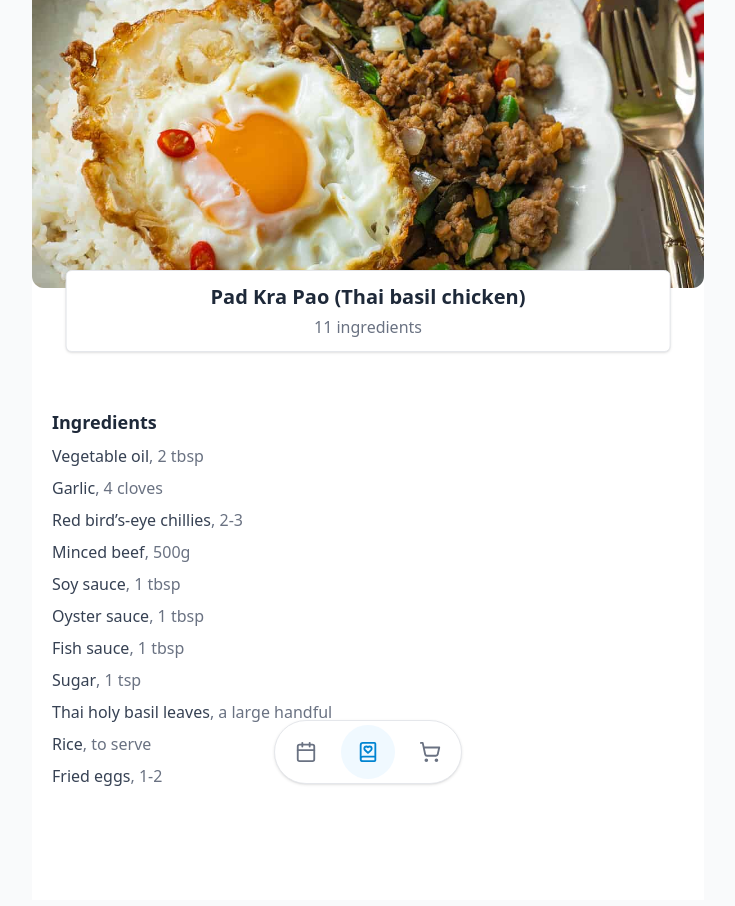
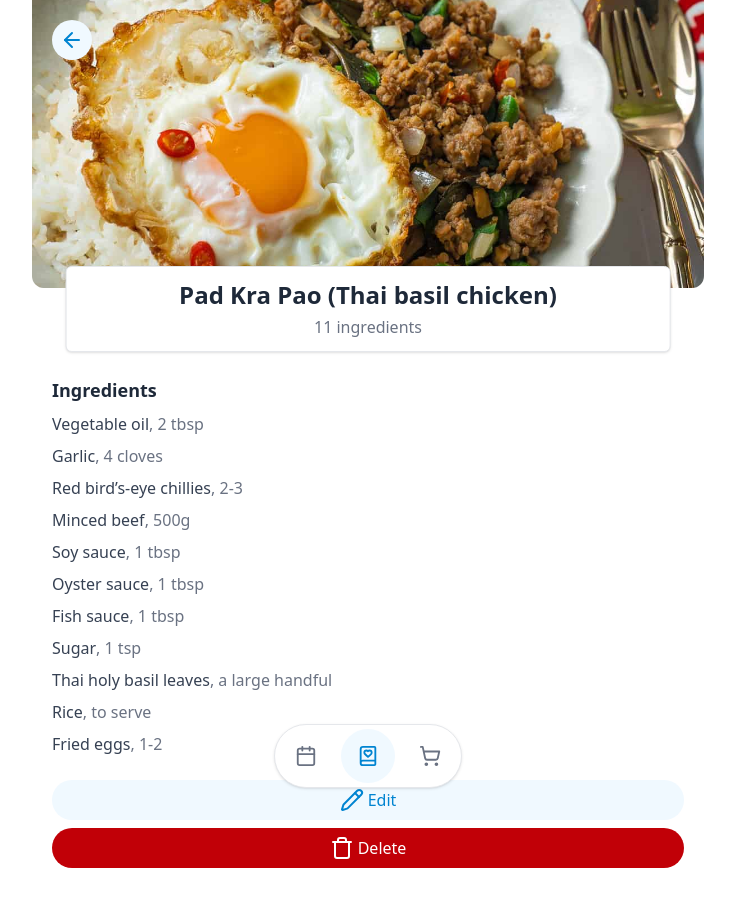
Before and after one commit to lylapitajen/meal-planning-app, a SvelteKit app: page /recipes/pad-kra-pao in a window 1280 px wide. Shown: the top 906 px of the page, without its empty margins (272-1007 px from the left). Built offline with nearby package versions, Linux system fonts and the light colour scheme.

Commit message:
added destructive button variants + various tiny tiny styling changes

```diff
--- a/package.json
+++ b/package.json
@@ -16,6 +16,7 @@
 		"@sveltejs/adapter-auto": "^7.0.0",
 		"@sveltejs/kit": "^2.50.1",
 		"@sveltejs/vite-plugin-svelte": "^6.2.4",
+		"@types/lodash-es": "^4.17.12",
 		"eslint": "^9.39.2",
 		"globals": "^17.1.0",
 		"svelte": "^5.48.2",
@@ -27,6 +28,7 @@
 	"dependencies": {
 		"@lucide/svelte": "^0.563.1",
 		"@tailwindcss/vite": "^4.1.18",
+		"lodash-es": "^4.17.23",
 		"tailwindcss": "^4.1.18"
 	}
 }
--- a/src/app.css
+++ b/src/app.css
@@ -1,27 +1,27 @@
 @import 'tailwindcss';
-
-body {
-  @apply bg-gray-50;
-}
 
 @theme {
   /* BACKGROUNDS */
   --color-bg-default: var(--color-white);
   --color-bg-accent: var(--color-sky-600);
   --color-bg-accent-light: var(--color-sky-50);
+  --color-bg-negative: var(--color-red-700);
+  --color-bg-negative-light: var(--color-red-50);
   /* FOREGROUNDS */
   --color-fg-default: var(--color-gray-800);
   --color-fg-secondary: var(--color-gray-700);
   --color-fg-tertiary: var(--color-gray-500);
   --color-fg-accent: var(--color-sky-600);
+  --color-fg-negative: var(--color-red-700);
   --color-fg-onAccent: var(--color-white);
+  --color-fg-onNegative: var(--color-white);
 
   /* BORDERS */
   --color-border-default: var(--color-gray-200);
 }
 
 h1 {
-  @apply text-xl font-semibold;
+  @apply text-2xl font-semibold;
 }
 
 .main-container {
--- a/src/lib/components/Button.svelte
+++ b/src/lib/components/Button.svelte
@@ -1,10 +1,13 @@
 <script lang="ts">
   import type { HTMLButtonAttributes } from 'svelte/elements';
+  import { omit } from 'lodash-es';
 
   type Props = HTMLButtonAttributes & {
-    variant: 'primary' | 'secondary' | 'tertiary';
+    variant?: 'primary' | 'secondary' | 'tertiary';
     size?: 'sm' | 'lg';
     iconOnly?: boolean;
+    className?: string;
+    destructive?: boolean;
   };
 
   // type ButtonProps = {
@@ -14,37 +17,56 @@
   //   type: HTMLButtonElement['type'];
   // };
 
-  let { variant = 'primary', size, iconOnly = false, children, ...props }: Props = $props();
-  let className = $derived.by(() => {
-    return `${variant} ${size || ''} ${iconOnly ? 'icon-only' : ''}`.trim();
+  let {
+    variant = 'primary',
+    size,
+    className,
+    iconOnly = false,
+    destructive = false,
+    children,
+    ...props
+  }: Props = $props();
+  let allClasses = $derived.by(() => {
+    return `${className} ${variant} ${size || ''} ${iconOnly ? 'icon-only' : ''} ${destructive && 'destructive'}`.trim();
   });
 </script>
 
-<button aria-label="button" class={className} {...props}>{@render children?.()}</button>
+<button aria-label="button" class={allClasses} {...omit(props, ['class'])}>{@render children?.()}</button>
 
 <style>
   @reference "../../app.css";
 
   button {
-    @apply py-2 px-4 rounded-lg inline-flex gap-1 font-medium justify-center items-center cursor-pointer [&>svg]:size-3.5;
+    @apply py-2 px-4 rounded-full inline-flex gap-1 font-medium justify-center items-center cursor-pointer [&>svg]:size-3.5;
   }
-  .icon-only {
-    @apply size-10 p-0;
-  }
+  /* COLOR VARIANTS */
 
   .primary {
     @apply bg-bg-accent text-fg-onAccent;
+  }
+  .primary.destructive {
+    @apply bg-bg-negative text-fg-onNegative;
   }
 
   .secondary {
     @apply text-fg-accent bg-bg-accent-light;
   }
+  .secondary.destructive {
+    @apply bg-bg-negative-light text-fg-negative;
+  }
 
   .tertiary {
     @apply bg-white text-fg-accent;
   }
+  .tertiary.destructive {
+    @apply text-fg-negative;
+  }
+  /* SIZE VARIANTS */
+  .icon-only {
+    @apply size-10 p-0;
+  }
   .sm {
-    @apply py-1.5 px-3 text-sm;
+    @apply py-1.5 px-3.5 text-sm;
   }
   .sm.icon-only {
     @apply size-8 p-0;
--- a/src/lib/components/Nav.svelte
+++ b/src/lib/components/Nav.svelte
@@ -37,7 +37,7 @@
 </script>
 
 <nav
-  class="flex gap-2 items-center p-1 rounded-full bg-bg-default shadow-sm border border-border-default fixed bottom-4 left-1/2 -translate-x-1/2"
+  class="flex gap-2 items-center p-1 rounded-full bg-bg-default shadow-sm border border-border-default fixed bottom-3 left-1/2 -translate-x-1/2"
 >
   {#each navItems as { icon, href }}
     {@const Icon = icon}
--- a/src/lib/components/RecipeCard.svelte
+++ b/src/lib/components/RecipeCard.svelte
@@ -5,11 +5,10 @@
   let { id, title, ingredients, images, slug } = $props();
 </script>
 
-<a href="/recipes/{slug}" class="flex gap-4 p-4 rounded-md border border-border-default items-center">
+<a href="/recipes/{slug}" class="flex gap-4 p-4 rounded-lg border border-border-default items-center shadow-2xs">
   <img src={images?.[0]} alt="Recipe" class="h-16! w-16! rounded object-cover" />
   <div>
     <h2 class="text-lg text-fg-default font-semibold">{title}</h2>
     <p class="text-fg-tertiary">{displayIngredientsInfo(ingredients, true)}</p>
   </div>
-  §
 </a>
--- a/src/routes/recipes/+page.svelte
+++ b/src/routes/recipes/+page.svelte
@@ -1,12 +1,17 @@
 <script lang="ts">
   import type { Recipe } from '$lib/types';
   import RecipeCard from '$lib/components/RecipeCard.svelte';
+  import Button from '$lib/components/Button.svelte';
+  import { Plus } from '@lucide/svelte';
 
   let { data } = $props();
 </script>
 
 <div class="main-container">
-  <h1>Recipes</h1>
+  <div class="flex justify-between items-center">
+    <h1>Recipes</h1>
+    <Button><Plus />New recipe</Button>
+  </div>
   <div class="flex flex-col gap-2">
     {#each data.recipes as recipe}
       <RecipeCard {...recipe} />
--- a/src/routes/recipes/[slug]/+page.svelte
+++ b/src/routes/recipes/[slug]/+page.svelte
@@ -1,22 +1,31 @@
 <script lang="ts">
   import { page } from '$app/state';
+  import { goto } from '$app/navigation';
+  import Button from '$lib/components/Button.svelte';
+  import { ArrowLeft, Pencil, Plus, Trash } from '@lucide/svelte';
   let { data } = $props();
   let { title, ingredients, images, notes } = $derived(data.recipe);
   $inspect(page);
 </script>
 
 <div class="relative">
+  <Button variant="secondary" className="absolute top-5 left-5" iconOnly onclick={() => goto('/recipes')}>
+    <ArrowLeft />
+  </Button>
   <img src={images[0]} alt={title} class="rounded-b-xl h-72 w-full object-cover" />
   <!-- Recipe info -->
   <div
     class="p-3 flex flex-col gap-1 items-center bg-bg-default border border-border-default rounded-md shadow-sm w-[90%] mx-auto absolute -bottom-16 left-1/2 -translate-x-1/2"
   >
     <h1 class="text-center">{title}</h1>
+    <div class="flex gap-2 items-center">
       <p class="text-fg-tertiary">{ingredients.length} ingredients</p>
     </div>
   </div>
+</div>
 <!-- Ingredients list -->
-<div class="main-container flex flex-col gap-2! mt-20">
+<div class="main-container">
+  <div class="flex flex-col gap-2 mt-12">
     <h2 class="text-lg font-semibold">Ingredients</h2>
     <ul class="flex flex-col gap-2 text-fg-secondary">
       {#each ingredients as ingredient}
@@ -26,4 +35,9 @@
         </li>
       {/each}
     </ul>
+    <div class="flex flex-col gap-2 mt-4">
+      <Button variant="secondary"><Pencil />Edit</Button>
+      <Button variant="primary" destructive><Trash />Delete</Button>
     </div>
+  </div>
+</div>
```
Also changed, not shown: 1 other file (tests, documents, lock files or other folders). Lines whose indentation alone changed are shown as unchanged.
